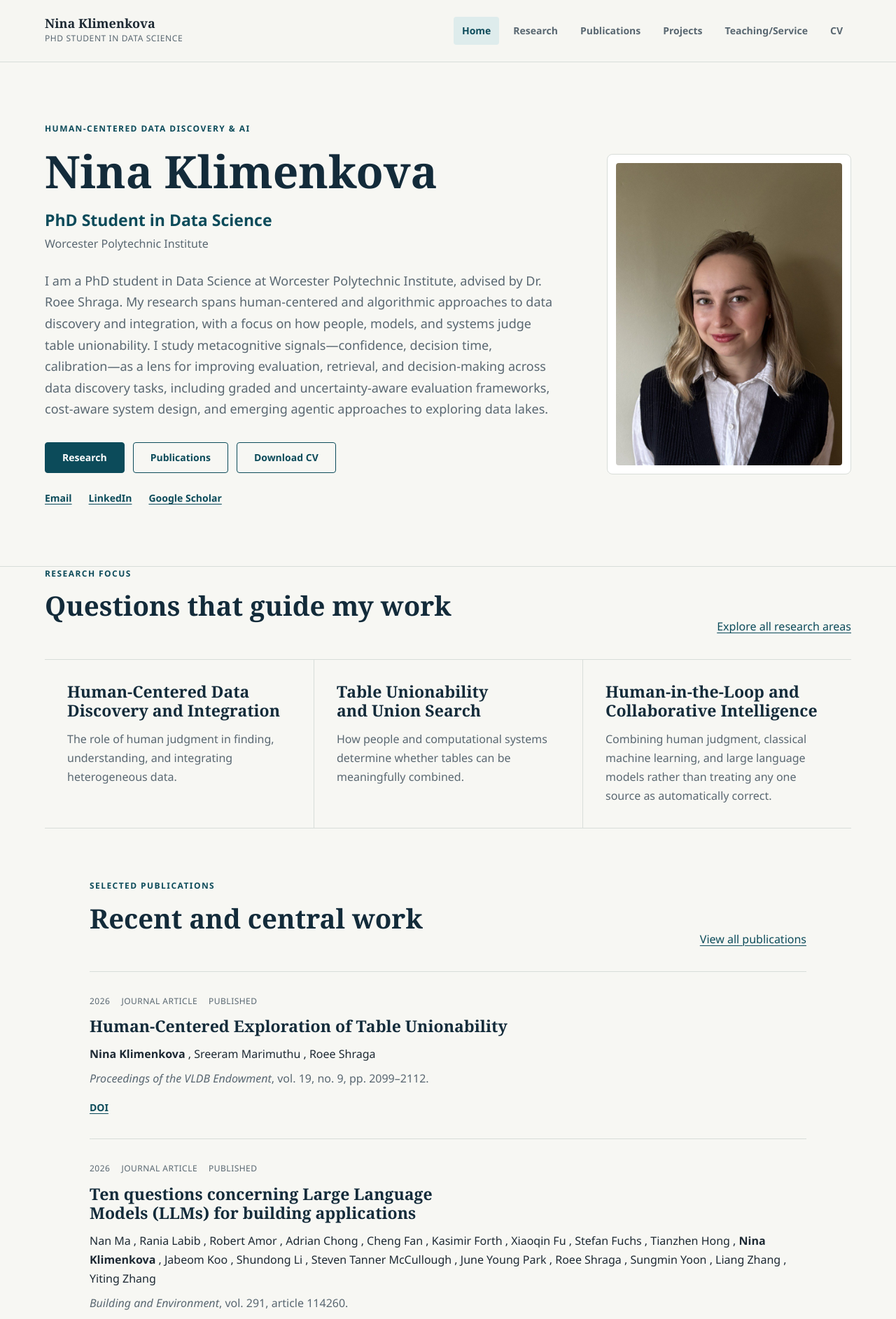
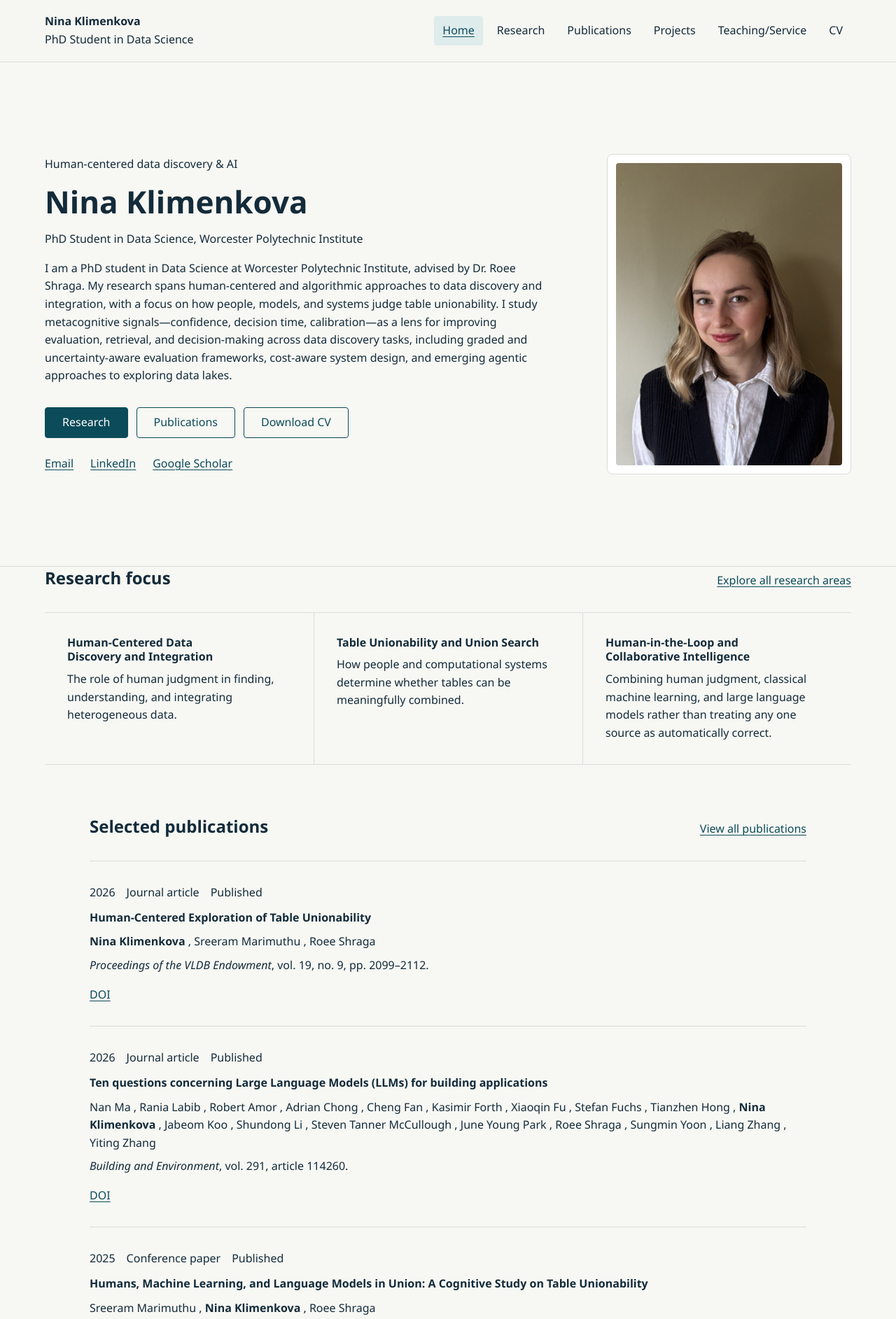
Before and after one commit to NinaKlimenkova/NinaKlimenkova.github.io, an Astro site: page / in a window 1280 px wide. Shown: the top 1885 px of the page at 70% size. Built offline with nearby package versions, Linux system fonts and the light colour scheme; Astro itself is replaced by a stand-in of ours.

Commit message:
change fonts

```diff
--- a/src/components/Footer.astro
+++ b/src/components/Footer.astro
@@ -19,8 +19,6 @@ const year = new Date().getFullYear();
   .site-footer {
     margin-top: auto;
     border-top: 1px solid var(--color-border);
-    color: var(--color-text-muted);
-    font-size: var(--text-sm);
   }
 
   .site-footer__inner {
--- a/src/components/Header.astro
+++ b/src/components/Header.astro
@@ -19,7 +19,7 @@ function isCurrent(path: string): boolean {
   <div class="site-header__inner layout-container">
     <a class="site-identity" href={withBase()} aria-label={`${siteConfig.name}, home`}>
       <span class="site-identity__name">{siteConfig.name}</span>
-      <span class="site-identity__role">{siteConfig.role}</span>
+      <span>{siteConfig.role}</span>
     </a>
 
     <nav class="site-nav" aria-label="Primary navigation">
@@ -59,22 +59,12 @@ function isCurrent(path: string): boolean {
   .site-identity {
     display: grid;
     flex: 0 0 auto;
-    color: var(--color-text);
+    color: inherit;
     text-decoration: none;
   }
 
   .site-identity__name {
-    font-family: var(--font-heading);
-    font-size: var(--text-lg);
-    font-weight: 700;
-    line-height: var(--leading-tight);
-  }
-
-  .site-identity__role {
-    color: var(--color-text-muted);
-    font-size: var(--text-xs);
-    letter-spacing: 0.05em;
-    text-transform: uppercase;
+    font-weight: var(--weight-emphasis);
   }
 
   .site-nav__list {
@@ -91,16 +81,15 @@ function isCurrent(path: string): boolean {
     display: inline-block;
     padding: var(--space-2) var(--space-3);
     border-radius: var(--radius-sm);
-    color: var(--color-text-muted);
-    font-size: var(--text-sm);
-    font-weight: 600;
+    color: inherit;
     text-decoration: none;
   }
 
   .site-nav__link:hover,
   .site-nav__link[aria-current="page"] {
-    color: var(--color-accent-strong);
+    color: var(--color-accent);
     background: var(--color-accent-soft);
+    text-decoration: underline;
   }
 
   @media (max-width: 48rem) {
--- a/src/components/MediaFigure.astro
+++ b/src/components/MediaFigure.astro
@@ -37,8 +37,5 @@ const { image } = Astro.props;
   .media-figure figcaption {
     max-width: 40rem;
     margin-top: var(--space-3);
-    color: var(--color-text-muted);
-    font-size: var(--text-sm);
-    line-height: 1.55;
   }
 </style>
--- a/src/components/PageHeader.astro
+++ b/src/components/PageHeader.astro
@@ -1,19 +1,17 @@
 ---
 interface Props {
-  eyebrow: string;
   title: string;
   description?: string;
 }
 
-const { eyebrow, title, description } = Astro.props;
+const { title, description } = Astro.props;
 ---
 
 <header class="page-header page-section">
   <div class="layout-container">
     <div class="page-intro">
-      <p class="eyebrow">{eyebrow}</p>
       <h1>{title}</h1>
-      {description && <p class="lede">{description}</p>}
+      {description && <p>{description}</p>}
     </div>
   </div>
 </header>
--- a/src/components/ProfileEntry.astro
+++ b/src/components/ProfileEntry.astro
@@ -53,12 +53,6 @@ const Heading = headingLevel;
     margin-bottom: 0;
   }
 
-  .profile-entry__organization,
-  .profile-entry__date {
-    color: var(--color-text-muted);
-    font-size: var(--text-sm);
-  }
-
   .profile-entry__date {
     flex: 0 0 auto;
   }
--- a/src/components/ProjectEntry.astro
+++ b/src/components/ProjectEntry.astro
@@ -12,7 +12,12 @@ interface Props {
 const { entry, headingLevel = "h2" } = Astro.props;
 const { Content } = await render(entry);
 const Heading = headingLevel;
-const statusLabel = entry.data.status.replace("-", " ");
+const statusLabels = {
+  active: "Active",
+  completed: "Completed",
+  planned: "Planned",
+  "on-hold": "On hold",
+};
 const formatYear = (date: Date) =>
   new Intl.DateTimeFormat("en", { year: "numeric", timeZone: "UTC" }).format(date);
 const derivedDateRange = entry.data.startDate
@@ -27,12 +32,12 @@ function resolveHref(href: string): string {
 
 <article class="project-entry">
   <div class="project-entry__meta">
-    <span class="status-badge">{statusLabel}</span>
+    <span class="status-badge">{statusLabels[entry.data.status]}</span>
     {dateRange && <span>{dateRange}</span>}
   </div>
 
   <Heading>{entry.data.title}</Heading>
-  <p class="project-entry__summary">{entry.data.summary}</p>
+  <p>{entry.data.summary}</p>
 
   <div class="entry-body">
     <Content />
@@ -72,27 +77,17 @@ function resolveHref(href: string): string {
     flex-wrap: wrap;
     gap: var(--space-2) var(--space-3);
     margin-bottom: var(--space-4);
-    color: var(--color-text-muted);
-    font-size: var(--text-xs);
-    letter-spacing: 0.04em;
-    text-transform: uppercase;
   }
 
   .status-badge {
     padding: var(--space-1) var(--space-2);
     border-radius: 999px;
     background: var(--color-accent-soft);
-    color: var(--color-accent-strong);
-    font-weight: 700;
   }
 
   .project-entry h2,
   .project-entry h3 {
     margin-bottom: var(--space-3);
-  }
-
-  .project-entry__summary {
-    color: var(--color-text-muted);
   }
 
   .entry-body {
@@ -102,15 +97,4 @@ function resolveHref(href: string): string {
   .entry-body :global(> :last-child) {
     margin-bottom: 0;
   }
-
-  .entry-links {
-    display: flex;
-    flex-wrap: wrap;
-    gap: var(--space-4);
-    margin: var(--space-4) 0 0;
-    padding: 0;
-    list-style: none;
-    font-size: var(--text-sm);
-    font-weight: 700;
-  }
 </style>
--- a/src/components/PublicationEntry.astro
+++ b/src/components/PublicationEntry.astro
@@ -22,6 +22,14 @@ const typeLabels: Record<CollectionEntry<"publications">["data"]["publicationTyp
   report: "Report",
   manuscript: "Manuscript",
   other: "Other",
+};
+
+const statusLabels = {
+  published: "Published",
+  accepted: "Accepted",
+  submitted: "Submitted",
+  "in-review": "In review",
+  preprint: "Preprint",
 };
 
 const doiHref = entry.data.doi
@@ -51,7 +59,7 @@ function resolveHref(href: string): string {
   <div class="publication-entry__meta">
     <span>{entry.data.year}</span>
     <span>{typeLabels[entry.data.publicationType]}</span>
-    {entry.data.status && <span>{entry.data.status.replace("-", " ")}</span>}
+    {entry.data.status && <span>{statusLabels[entry.data.status]}</span>}
   </div>
 
   <Heading>{entry.data.title}</Heading>
@@ -118,10 +126,6 @@ function resolveHref(href: string): string {
     flex-wrap: wrap;
     gap: var(--space-2) var(--space-4);
     margin-bottom: var(--space-3);
-    color: var(--color-text-muted);
-    font-size: var(--text-xs);
-    letter-spacing: 0.04em;
-    text-transform: uppercase;
   }
 
   .publication-entry h2,
@@ -136,33 +140,12 @@ function resolveHref(href: string): string {
     margin-bottom: var(--space-2);
   }
 
-  .publication-entry__venue {
-    color: var(--color-text-muted);
-  }
-
-  .publication-entry__detail {
-    color: var(--color-text-muted);
-    font-size: var(--text-sm);
-  }
-
   .entry-body {
     max-width: var(--content-narrow);
     margin-top: var(--space-4);
-    color: var(--color-text-muted);
   }
 
   .entry-body :global(> :last-child) {
     margin-bottom: 0;
   }
-
-  .entry-links {
-    display: flex;
-    flex-wrap: wrap;
-    gap: var(--space-4);
-    margin: var(--space-4) 0 0;
-    padding: 0;
-    list-style: none;
-    font-size: var(--text-sm);
-    font-weight: 700;
-  }
 </style>
--- a/src/components/ResearchAreaEntry.astro
+++ b/src/components/ResearchAreaEntry.astro
@@ -44,11 +44,6 @@ const { Content } = await render(entry);
     grid-column: 2;
   }
 
-  .research-area__summary {
-    color: var(--color-text-muted);
-    font-size: var(--text-lg);
-  }
-
   .research-area__body :global(> :last-child) {
     margin-bottom: 0;
   }
--- a/src/components/SocialLinks.astro
+++ b/src/components/SocialLinks.astro
@@ -27,7 +27,5 @@ const links = [
     margin: 0;
     padding: 0;
     list-style: none;
-    font-size: var(--text-sm);
-    font-weight: 700;
   }
 </style>
--- a/src/components/TagList.astro
+++ b/src/components/TagList.astro
@@ -32,7 +32,5 @@ const { items, label = "Topics" } = Astro.props;
     border: 1px solid var(--color-border);
     border-radius: 999px;
     background: var(--color-surface-subtle);
-    color: var(--color-text-muted);
-    font-size: var(--text-xs);
   }
 </style>
--- a/src/pages/404.astro
+++ b/src/pages/404.astro
@@ -6,9 +6,8 @@ import { withBase } from "@/utils/urls";
 <BaseLayout title="Page not found" description="The requested page could not be found." noindex>
   <section class="page-section">
     <div class="layout-container page-intro">
-      <p class="eyebrow">404</p>
-      <h1>Page not found</h1>
-      <p class="lede">The page may have moved, or the address may be incomplete.</p>
+      <h1>404 · Page not found</h1>
+      <p>The page may have moved, or the address may be incomplete.</p>
       <div class="button-row">
         <a class="button-link" href={withBase()}>Return home</a>
       </div>
--- a/src/pages/index.astro
+++ b/src/pages/index.astro
@@ -25,11 +25,10 @@ const recentNews = (await getCollection("news", ({ data }) => !data.draft))
   <section class="home-hero page-section">
     <div class="layout-container home-hero__grid">
       <div class="home-hero__content">
-        <p class="eyebrow">Human-Centered Data Discovery & AI</p>
+        <p class="home-hero__topic">Human-centered data discovery &amp; AI</p>
         <h1>{siteConfig.name}</h1>
-        <p class="home-hero__role">{siteConfig.role}</p>
-        <p class="home-hero__affiliation">{siteConfig.affiliation}</p>
-        <p class="lede">{siteConfig.researchStatement}</p>
+        <p>{siteConfig.role}, {siteConfig.affiliation}</p>
+        <p>{siteConfig.researchStatement}</p>
         <div class="button-row">
           <a class="button-link" href={withBase("research/")}>Research</a>
           <a class="button-link button-link--secondary" href={withBase("publications/")}>Publications</a>
@@ -57,10 +56,7 @@ const recentNews = (await getCollection("news", ({ data }) => !data.draft))
   <section class="page-section" aria-labelledby="research-focus">
     <div class="layout-container">
       <div class="section-heading section-heading--with-link">
-        <div>
-          <p class="eyebrow">Research focus</p>
-          <h2 id="research-focus">Questions that guide my work</h2>
-        </div>
+        <h2 id="research-focus">Research focus</h2>
         <a href={withBase("research/")}>Explore all research areas</a>
       </div>
       <div class="focus-grid">
@@ -79,10 +75,7 @@ const recentNews = (await getCollection("news", ({ data }) => !data.draft))
   <section class="page-section" aria-labelledby="selected-publications">
     <div class="layout-container publication-section">
       <div class="section-heading section-heading--with-link">
-        <div>
-          <p class="eyebrow">Selected publications</p>
-          <h2 id="selected-publications">Recent and central work</h2>
-        </div>
+        <h2 id="selected-publications">Selected publications</h2>
         <a href={withBase("publications/")}>View all publications</a>
       </div>
       {featuredPublications.map((entry) => <PublicationEntry entry={entry} headingLevel="h3" />)}
@@ -92,9 +85,8 @@ const recentNews = (await getCollection("news", ({ data }) => !data.draft))
   <section class="page-section" aria-labelledby="academic-profile">
     <div class="layout-container profile-grid">
       <div>
-        <p class="eyebrow">At a glance</p>
         <h2 id="academic-profile">Academic profile</h2>
-        <p class="lede">
+        <p>
           My work connects data discovery with human judgment and computational
           support, with an emphasis on reliable collaboration between people and AI.
         </p>
@@ -121,7 +113,6 @@ const recentNews = (await getCollection("news", ({ data }) => !data.draft))
       <section class="page-section" aria-labelledby="recent-updates">
         <div class="layout-container updates-grid">
           <div>
-            <p class="eyebrow">News</p>
             <h2 id="recent-updates">Recent updates</h2>
           </div>
           <div>{recentNews.map((entry) => <NewsEntry entry={entry} headingLevel="h3" />)}</div>
@@ -148,20 +139,9 @@ const recentNews = (await getCollection("news", ({ data }) => !data.draft))
     max-width: 46rem;
   }
 
+  .home-hero__topic,
   .home-hero h1 {
     margin-bottom: var(--space-3);
-  }
-
-  .home-hero__role {
-    margin-bottom: 0;
-    color: var(--color-accent-strong);
-    font-size: var(--text-xl);
-    font-weight: 700;
-  }
-
-  .home-hero__affiliation {
-    margin-bottom: var(--space-5);
-    color: var(--color-text-muted);
   }
 
   .home-hero__portrait {
@@ -190,10 +170,14 @@ const recentNews = (await getCollection("news", ({ data }) => !data.draft))
 
   .section-heading--with-link {
     display: flex;
-    align-items: end;
+    align-items: baseline;
     justify-content: space-between;
     max-width: none;
     gap: var(--space-5);
+  }
+
+  .section-heading h2 {
+    margin-bottom: 0;
   }
 
   .focus-grid {
@@ -212,7 +196,6 @@ const recentNews = (await getCollection("news", ({ data }) => !data.draft))
 
   .focus-entry p {
     margin-bottom: 0;
-    color: var(--color-text-muted);
   }
 
   .publication-section {
@@ -237,12 +220,6 @@ const recentNews = (await getCollection("news", ({ data }) => !data.draft))
     gap: var(--space-4);
     padding-block: var(--space-4);
     border-bottom: 1px solid var(--color-border);
-  }
-
-  .profile-list dt {
-    color: var(--color-accent-strong);
-    font-size: var(--text-sm);
-    font-weight: 700;
   }
 
   .profile-list dd {
--- a/src/pages/projects.astro
+++ b/src/pages/projects.astro
@@ -17,7 +17,6 @@ const projects = (await getCollection("projects", ({ data }) => !data.draft)).so
   description="Research projects in human-centered table unionability, mentorship matching, and data mining."
 >
   <PageHeader
-    eyebrow="Research projects"
     title="Projects"
     description="These projects connect my current work on human-centered data discovery with earlier research in human-in-the-loop systems and applied data mining."
   />
--- a/src/pages/publications.astro
+++ b/src/pages/publications.astro
@@ -18,10 +18,7 @@ const scholarUrl = siteConfig.socialLinks.find((link) => link.label === "Google
   title="Publications"
   description="Publications by Nina Klimenkova on table unionability, data discovery, human–AI collaboration, and related data-science topics."
 >
-  <PageHeader
-    eyebrow="Scholarly work"
-    title="Publications"
-  />
+  <PageHeader title="Publications" />
 
   <section class="page-section" aria-labelledby="publication-list">
     <div class="layout-container publication-list">
--- a/src/pages/research.astro
+++ b/src/pages/research.astro
@@ -20,14 +20,12 @@ const relatedProjects = (
   description="Research on human-centered data discovery, table unionability, collaborative intelligence, and metacognitive signals."
 >
   <PageHeader
-    eyebrow="Research"
     title="Human-centered data discovery"
     description="I study how human judgments, behavioral signals, machine learning, and large language models can support more reliable data discovery and integration."
   />
 
   <section class="page-section" aria-labelledby="research-areas">
     <div class="layout-container">
-      <p class="eyebrow">Areas of inquiry</p>
       <h2 id="research-areas" class="section-title">Research areas</h2>
       {researchAreas.map((entry) => <ResearchAreaEntry entry={entry} />)}
     </div>
@@ -36,7 +34,6 @@ const relatedProjects = (
   <section class="page-section" aria-labelledby="research-in-practice">
     <div class="layout-container">
       <div class="section-copy">
-        <p class="eyebrow">Research in practice</p>
         <h2 id="research-in-practice">Presentations and academic events</h2>
         <p>Selected moments from research presentations, conferences, and academic milestones.</p>
       </div>
@@ -50,7 +47,6 @@ const relatedProjects = (
     relatedProjects.length > 0 && (
       <section class="page-section" aria-labelledby="related-projects">
         <div class="layout-container">
-          <p class="eyebrow">Current work</p>
           <h2 id="related-projects" class="section-title">Related project</h2>
           <div class="related-project">
             {relatedProjects.map((entry) => <ProjectEntry entry={entry} headingLevel="h3" />)}
--- a/src/pages/teaching.astro
+++ b/src/pages/teaching.astro
@@ -10,14 +10,12 @@ import BaseLayout from "@/layouts/BaseLayout.astro";
   description="Teaching, mentoring, and academic service by Nina Klimenkova at Worcester Polytechnic Institute."
 >
   <PageHeader
-    eyebrow="Teaching & mentoring"
     title="Teaching"
     description="My teaching and mentoring work supports students as they develop practical data-science skills and make careful methodological choices."
   />
 
   <section class="page-section" aria-labelledby="teaching-experience">
     <div class="layout-container profile-section">
-      <p class="eyebrow">Course support</p>
       <h2 id="teaching-experience">Teaching experience</h2>
       <ProfileEntry entry={academicProfile.teaching} />
     </div>
@@ -25,7 +23,6 @@ import BaseLayout from "@/layouts/BaseLayout.astro";
 
   <section class="page-section" aria-labelledby="mentoring">
     <div class="layout-container profile-section">
-      <p class="eyebrow">Student research</p>
       <h2 id="mentoring">Mentoring</h2>
       <ProfileEntry entry={academicProfile.mentoring} />
     </div>
@@ -33,7 +30,6 @@ import BaseLayout from "@/layouts/BaseLayout.astro";
 
   <section class="page-section" aria-labelledby="academic-service">
     <div class="layout-container profile-section">
-      <p class="eyebrow">Community</p>
       <h2 id="academic-service">Academic service</h2>
       <ProfileEntry entry={academicProfile.service} />
     </div>
--- a/src/styles/global.css
+++ b/src/styles/global.css
@@ -2,31 +2,23 @@
   color-scheme: light;
 
   --font-body: "Segoe UI", "Helvetica Neue", Arial, sans-serif;
-  --font-heading: Georgia, "Times New Roman", serif;
-  --font-mono: "SFMono-Regular", Consolas, "Liberation Mono", monospace;
+  --weight-emphasis: 600;
 
   --color-background: #f7f7f3;
   --color-surface: #ffffff;
   --color-surface-subtle: #efefe9;
-  --color-text: #1d2933;
-  --color-text-muted: #596771;
-  --color-heading: #132b3a;
-  --color-accent: #185f70;
-  --color-accent-strong: #0c4b5a;
+  --color-text: #132b3a;
+  --color-accent: #0c4b5a;
   --color-accent-soft: #deecec;
   --color-border: #d8ddd9;
   --color-focus: #b04a2f;
 
-  --text-xs: 0.75rem;
-  --text-sm: 0.875rem;
   --text-base: 1rem;
-  --text-lg: 1.125rem;
-  --text-xl: clamp(1.25rem, 1.8vw, 1.5rem);
-  --text-2xl: clamp(1.75rem, 3vw, 2.5rem);
-  --text-3xl: clamp(2.25rem, 5vw, 4.5rem);
+  --text-section: 1.5rem;
+  --text-title: clamp(2rem, 1.5rem + 2vw, 2.75rem);
 
-  --leading-tight: 1.2;
-  --leading-body: 1.7;
+  --leading-tight: 1.3;
+  --leading-body: 1.6;
 
   --space-1: 0.25rem;
   --space-2: 0.5rem;
@@ -86,23 +78,28 @@ h1,
 h2,
 h3 {
   margin-block: 0 0.55em;
-  color: var(--color-heading);
-  font-family: var(--font-heading);
-  font-weight: 700;
   line-height: var(--leading-tight);
   text-wrap: balance;
 }
 
+h1,
+h2,
+h3,
+strong,
+dt {
+  font-weight: var(--weight-emphasis);
+}
+
 h1 {
-  font-size: var(--text-3xl);
+  font-size: var(--text-title);
 }
 
 h2 {
-  font-size: var(--text-2xl);
+  font-size: var(--text-section);
 }
 
 h3 {
-  font-size: var(--text-xl);
+  font-size: var(--text-base);
 }
 
 p,
@@ -112,13 +109,13 @@ ol {
 }
 
 a {
-  color: var(--color-accent-strong);
+  color: var(--color-accent);
   text-underline-offset: 0.18em;
   text-decoration-thickness: 0.08em;
 }
 
 a:hover {
-  color: var(--color-accent);
+  text-decoration-thickness: 0.14em;
 }
 
 :focus-visible {
@@ -151,18 +148,13 @@ a:hover {
   margin-bottom: 0;
 }
 
-.eyebrow {
-  margin-bottom: var(--space-3);
-  color: var(--color-accent-strong);
-  font-size: var(--text-xs);
-  font-weight: 700;
-  letter-spacing: 0.12em;
-  text-transform: uppercase;
-}
-
-.lede {
-  color: var(--color-text-muted);
-  font-size: var(--text-lg);
+.entry-links {
+  display: flex;
+  flex-wrap: wrap;
+  gap: var(--space-4);
+  margin: var(--space-4) 0 0;
+  padding: 0;
+  list-style: none;
 }
 
 .button-row {
@@ -177,28 +169,24 @@ a:hover {
   align-items: center;
   min-height: 2.75rem;
   padding: var(--space-2) var(--space-5);
-  border: 1px solid var(--color-accent-strong);
+  border: 1px solid var(--color-accent);
   border-radius: var(--radius-sm);
-  background: var(--color-accent-strong);
-  color: #ffffff;
-  font-size: var(--text-sm);
-  font-weight: 700;
+  background: var(--color-accent);
+  color: var(--color-surface);
   text-decoration: none;
 }
 
 .button-link:hover {
-  background: var(--color-accent);
-  color: #ffffff;
+  text-decoration: underline;
 }
 
 .button-link--secondary {
   background: transparent;
-  color: var(--color-accent-strong);
+  color: var(--color-accent);
 }
 
 .button-link--secondary:hover {
   background: var(--color-accent-soft);
-  color: var(--color-accent-strong);
 }
 
 .card-grid {
@@ -238,8 +226,8 @@ a:hover {
   padding: var(--space-2) var(--space-4);
   transform: translateY(-200%);
   border-radius: var(--radius-sm);
-  background: var(--color-heading);
-  color: #ffffff;
+  background: var(--color-text);
+  color: var(--color-surface);
 }
 
 .skip-link:focus {
```
Also changed, not shown: src/components/NewsEntry.astro (+0 -9 lines), src/pages/cv.astro (+1 -16 lines).
